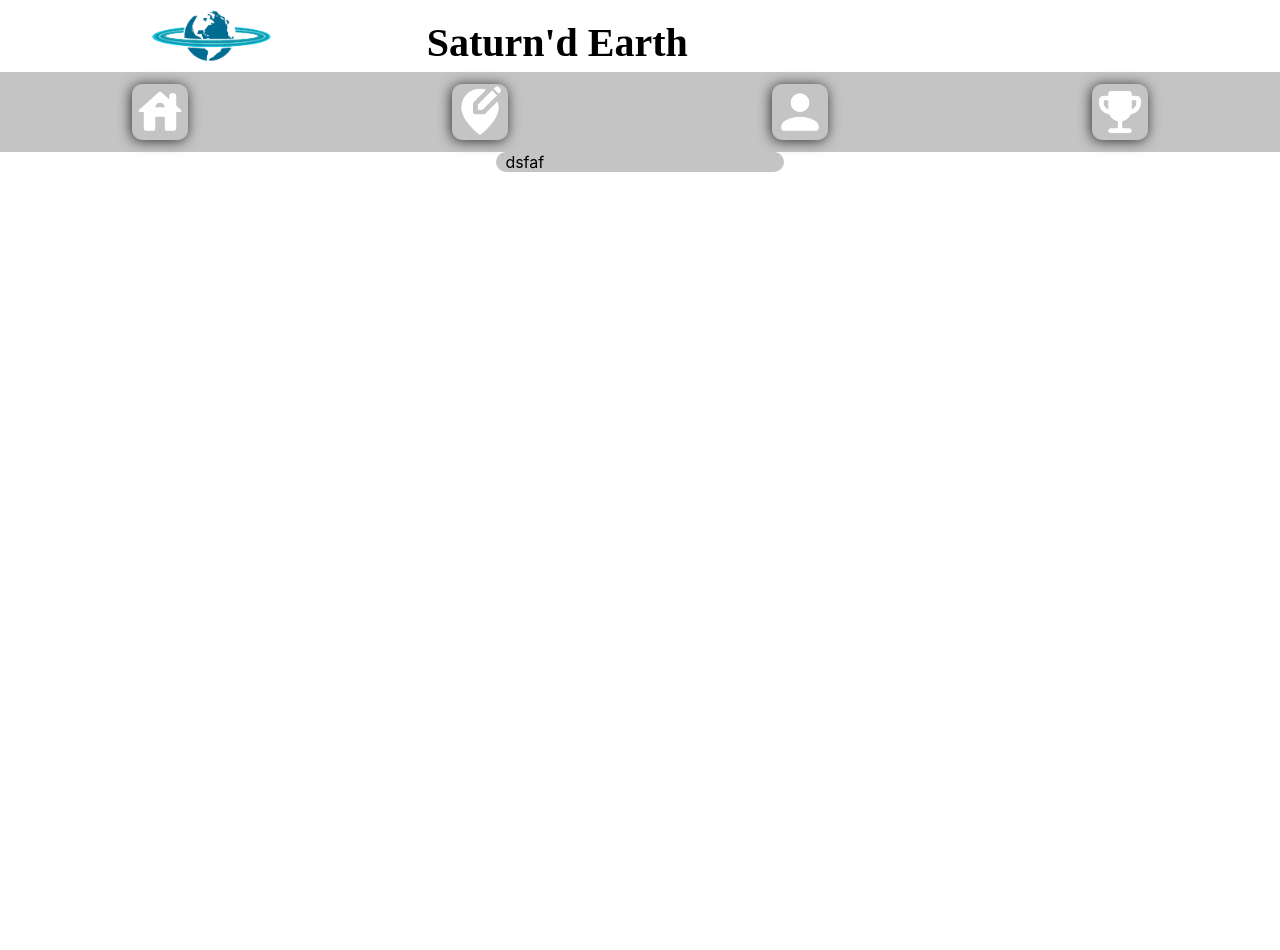
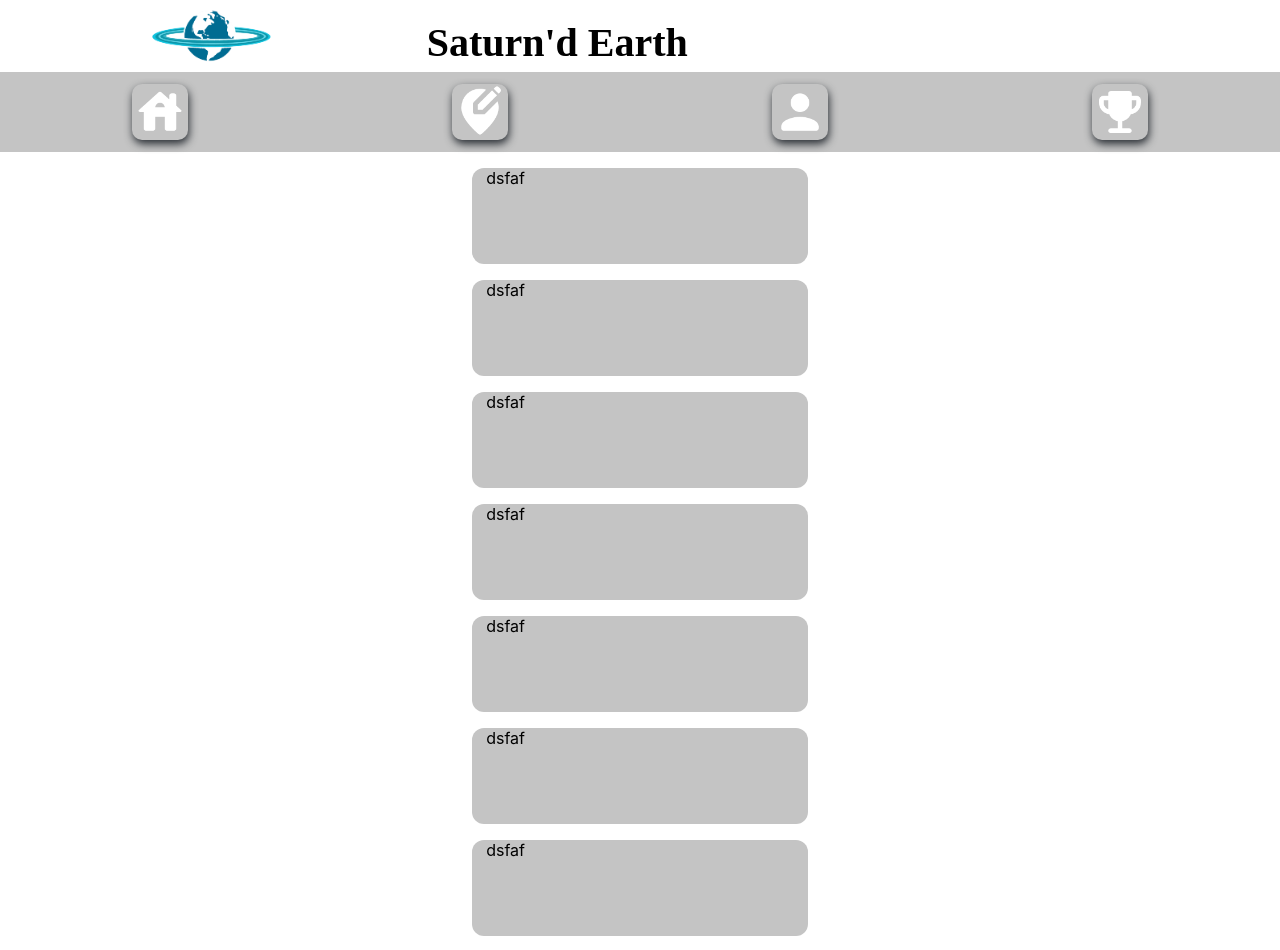
Before and after one commit to Saturnd-Earth/se-fe, a React (Create React App) app: page / in a window 1280 px wide. Shown: the top 950 px of the page. Before the commit the page ends 800 px from the top, so only its background shows below. Built offline with nearby package versions, Linux system fonts and the light colour scheme; a web font is replaced by a local one.

Commit message:
center post

```diff
--- a/src/App.css
+++ /dev/null
@@ -1,3 +0,0 @@
-.App {
-  text-align: center;
-}
--- a/src/App.js
+++ b/src/App.js
@@ -2,13 +2,21 @@
 import Header from './Header/Header'
 import Post from './Post/Post.js'
 
-import './App.css';
+import './App.scss';
 
 function App() {
   return (
     <div className="App">
       <Header/>
       <Post/>
+      <Post/>
+      <Post/>
+      <Post/>
+      <Post/>
+      <Post/>
+      <Post/>
+      <Post/>
+      <Post/>
     </div>
   );
 }
--- /dev/null
+++ b/src/App.scss
@@ -0,0 +1,5 @@
+.App {
+  text-align: center;
+  justify-content: center;
+  height: 100vh;
+}
--- a/src/Header/Header.scss
+++ b/src/Header/Header.scss
@@ -34,6 +34,6 @@
         justify-self: center;
         align-self: center;
         cursor: pointer;
-        box-shadow: -1px 1px 13px 0px #282D33;
+        box-shadow: 1px 4px 9px 0px #282D33;
     }
 }
--- a/src/Post/Post.scss
+++ b/src/Post/Post.scss
@@ -1,9 +1,11 @@
 .post {
+    margin-top: 1em;
+    margin-left: auto;
+    margin-right: auto;
     display: grid;
     grid-template-columns: .25fr 1fr;
-    width: 18em;
-    border-radius: 10px;
+    width: 21em;
+    border-radius: .75em;
     background-color: #C4C4C4;
-    justify-self: center;
-    align-self: center;
+    height: 6em;
 }
```
Also changed, not shown: 1 other file (tests, documents, lock files or other folders).
